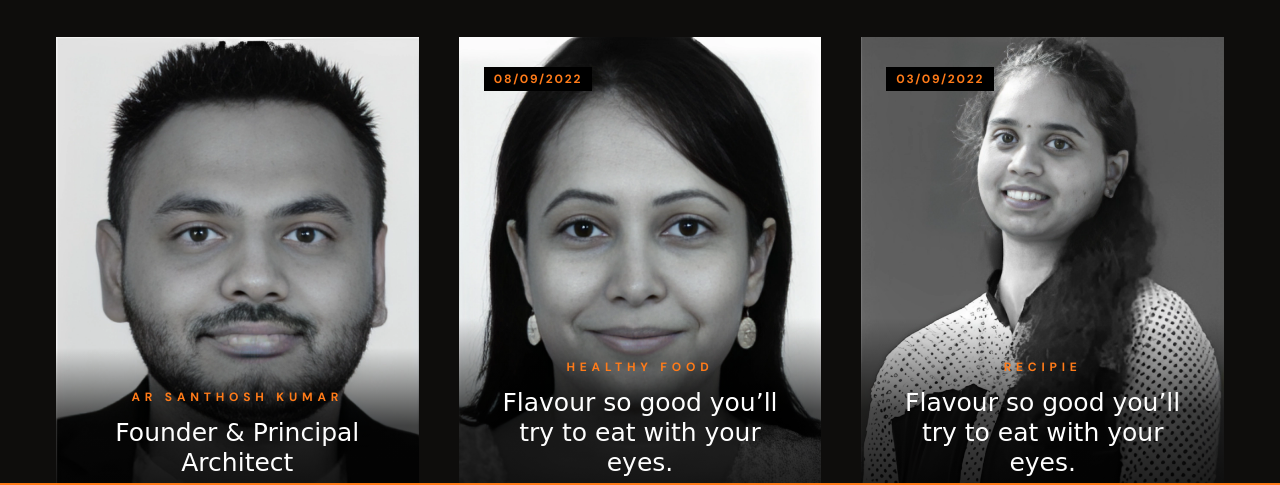
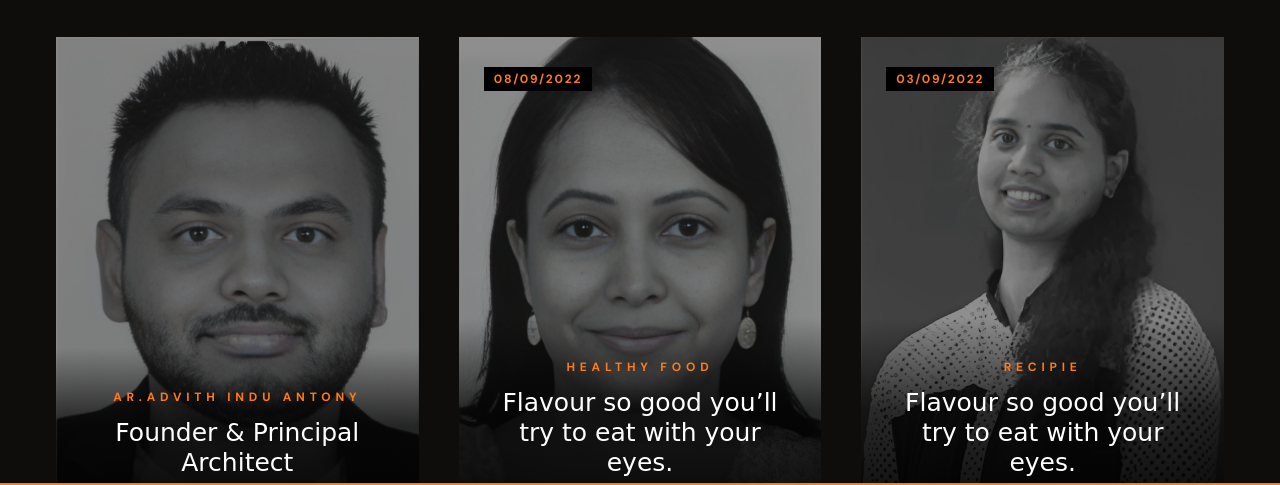
Before and after one commit to captiosus1/dzigns, a plain HTML site: page team.html in a window 1280 px wide. Shown: the part 317-802 px from the top of the page. Drawn offline with nearby package versions, Linux system fonts and the light colour scheme; a web font is replaced by a local one.

Commit message:
teams advish update

```diff
--- a/assets/css/style.css
+++ b/assets/css/style.css
@@ -1291,9 +1291,15 @@ textarea.input-field {
   margin-block-end: 5px;
 }
 
-.event-card .card-banner .img-cover { transition: var(--transition-2); }
-
-.event-card:is(:hover, :focus-within) .img-cover { transform: scale(1.05); }
+.event-card .card-banner .img-cover {
+  transition: var(--transition-2);
+  opacity: 0.5;
+}
+
+.event-card:is(:hover, :focus-within) .img-cover {
+  transform: scale(1.05);
+  opacity: 1;
+ }
 
 .event .btn {
   margin-inline: auto;
--- a/team.html
+++ b/team.html
@@ -244,7 +244,7 @@
                 </div>
 
                 <div class="card-content">
-                  <p class="card-subtitle label-2 text-center">Ar Santhosh Kumar</p>
+                  <p class="card-subtitle label-2 text-center">Ar.Advith Indu Antony</p>
 
                   <h3 class="card-title title-2 text-center">
                     Founder & Principal Architect
```
